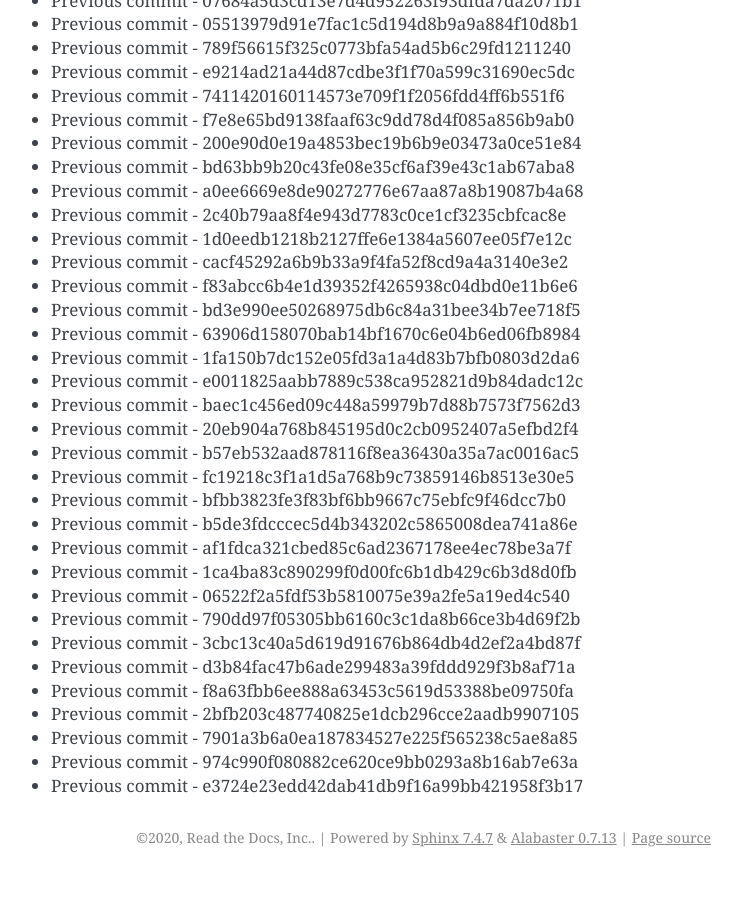
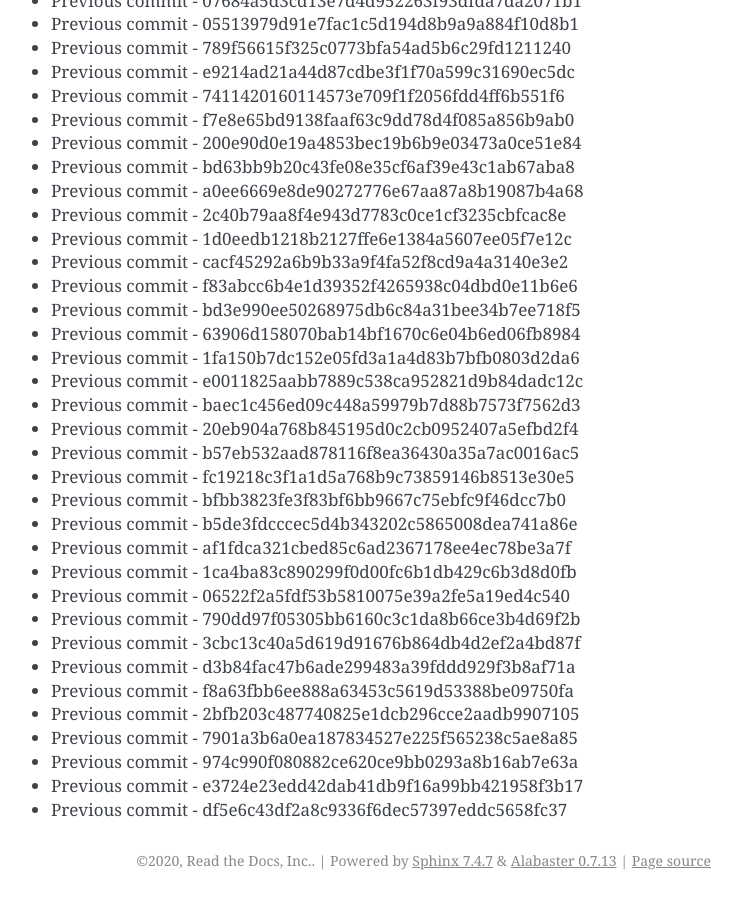
Before and after one commit to readthedocs/rtd-git-stresstest, a Sphinx documentation site: the page built from docs/updates.rst, in a window 1280 px wide and 900 px high, scrolled down 68833 px. Shown: the whole window, without its empty margins (399-1141 px from the left). Built offline with Sphinx 7.4.7, drawn with Linux system fonts in a browser that asks for light colours; before the commit the page ends 69710 px from its top, so only the background shows below that.

Commit message:
Generating commit from previous: df5e6c43df2a8c9336f6dec57397eddc5658fc37

```diff
--- a/docs/updates.rst
+++ b/docs/updates.rst
@@ -2924,3 +2924,4 @@ It can be tested for any performance characteristics.
 * Previous commit - 7901a3b6a0ea187834527e225f565238c5ae8a85
 * Previous commit - 974c990f080882ce620ce9bb0293a8b16ab7e63a
 * Previous commit - e3724e23edd42dab41db9f16a99bb421958f3b17
+* Previous commit - df5e6c43df2a8c9336f6dec57397eddc5658fc37
```
